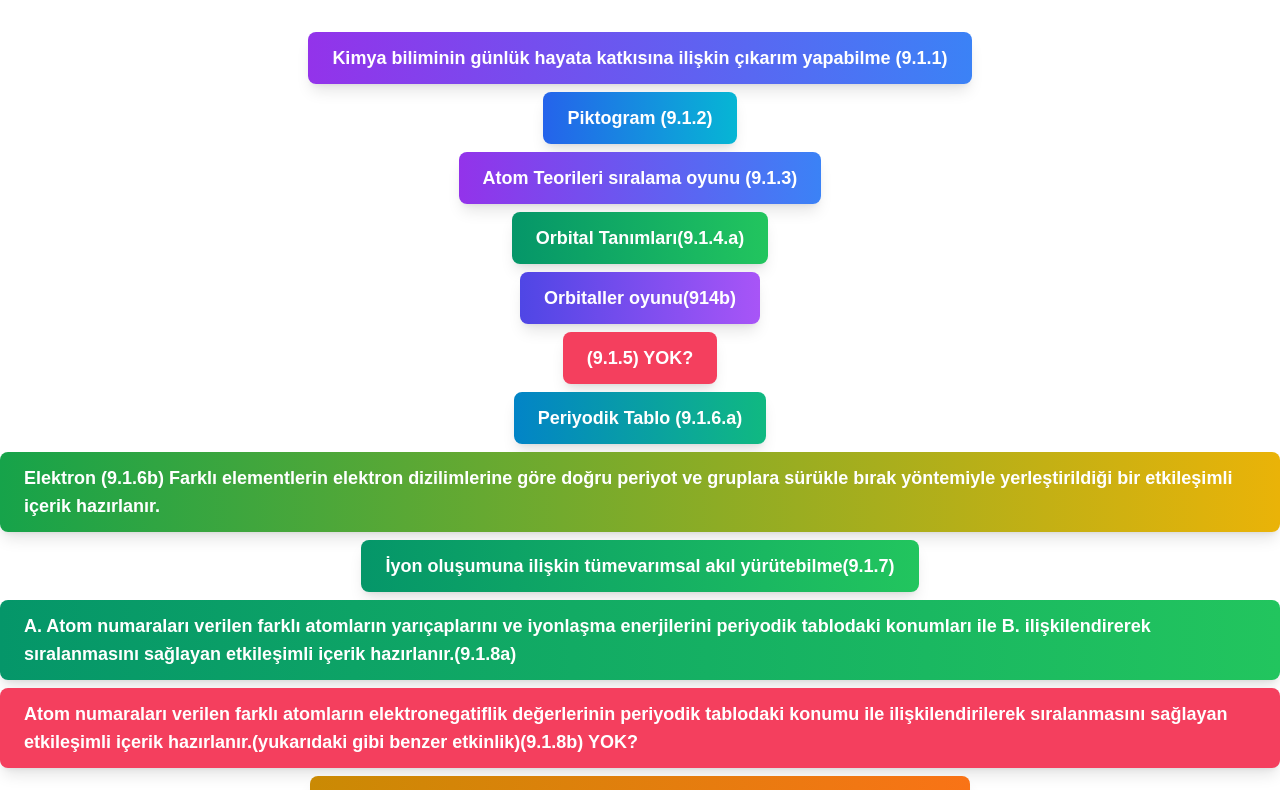
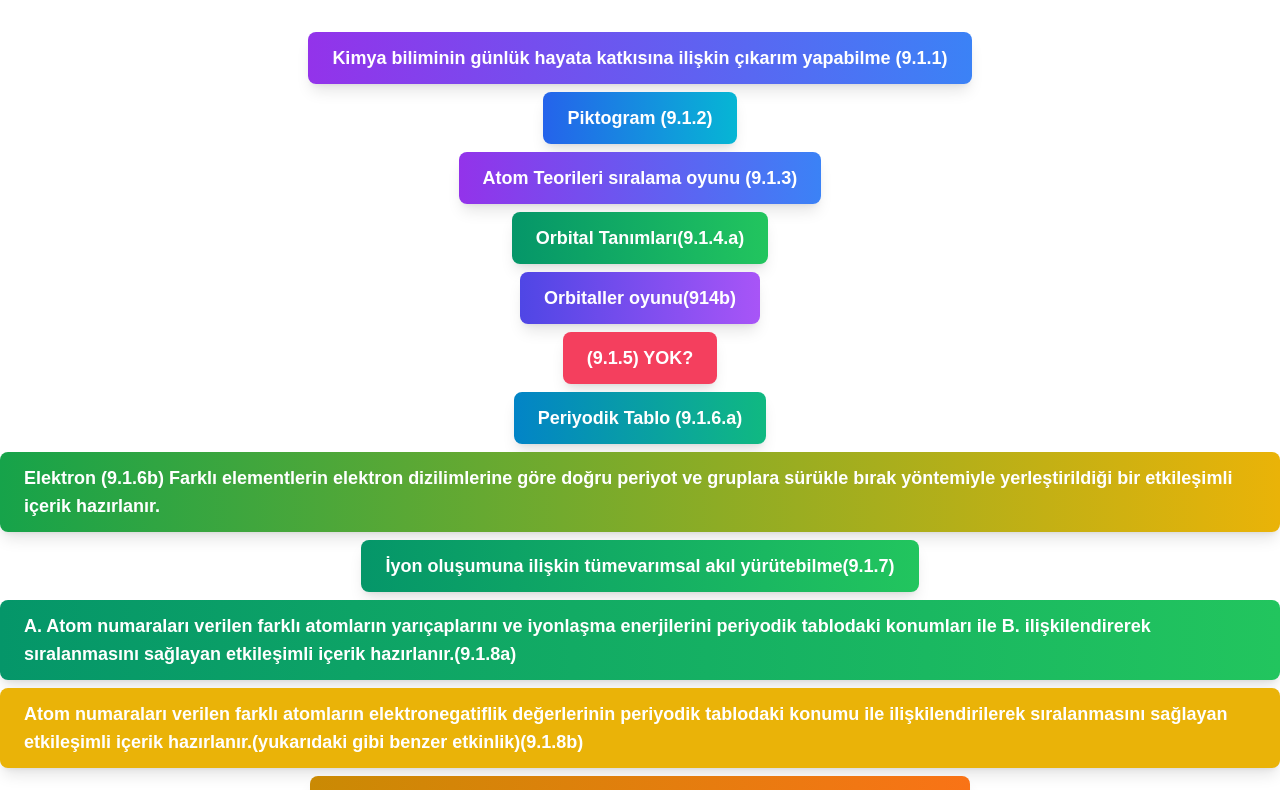
Before and after one commit to canoldasci/edu-games, a Next.js app: page / in a window 1280 px wide. Shown: the top 790 px of the page. Built offline with nearby package versions, Linux system fonts and the light colour scheme.

Commit message:
918b from yok to exist

```diff
--- a/app/page.tsx
+++ b/app/page.tsx
@@ -73,12 +73,12 @@ export default function Home() {
           </a>
           <a
             href=""
-            className="px-6 py-3 bg-rose-500 text-white font-semibold text-lg rounded-lg shadow-lg transform hover:scale-105 hover:from-blue-700 hover:to-cyan-600 transition-all duration-300 ease-in-out"
+            className="px-6 py-3 bg-yellow-500 text-white font-semibold text-lg rounded-lg shadow-lg transform hover:scale-105 hover:from-blue-700 hover:to-cyan-600 transition-all duration-300 ease-in-out"
           >
             Atom numaraları verilen farklı atomların elektronegatiflik
             değerlerinin periyodik tablodaki konumu ile ilişkilendirilerek
             sıralanmasını sağlayan etkileşimli içerik hazırlanır.(yukarıdaki
-            gibi benzer etkinlik)(9.1.8b) YOK?
+            gibi benzer etkinlik)(9.1.8b)
           </a>
           <a
             href="https://edu-games-three.vercel.app/922"
```
